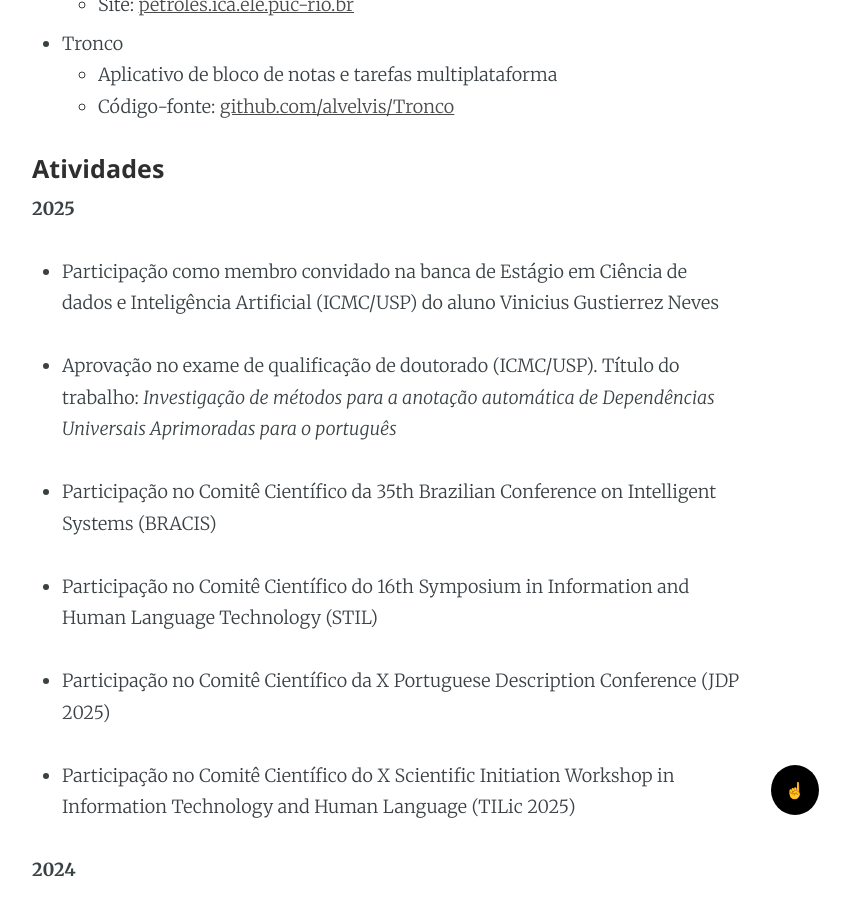
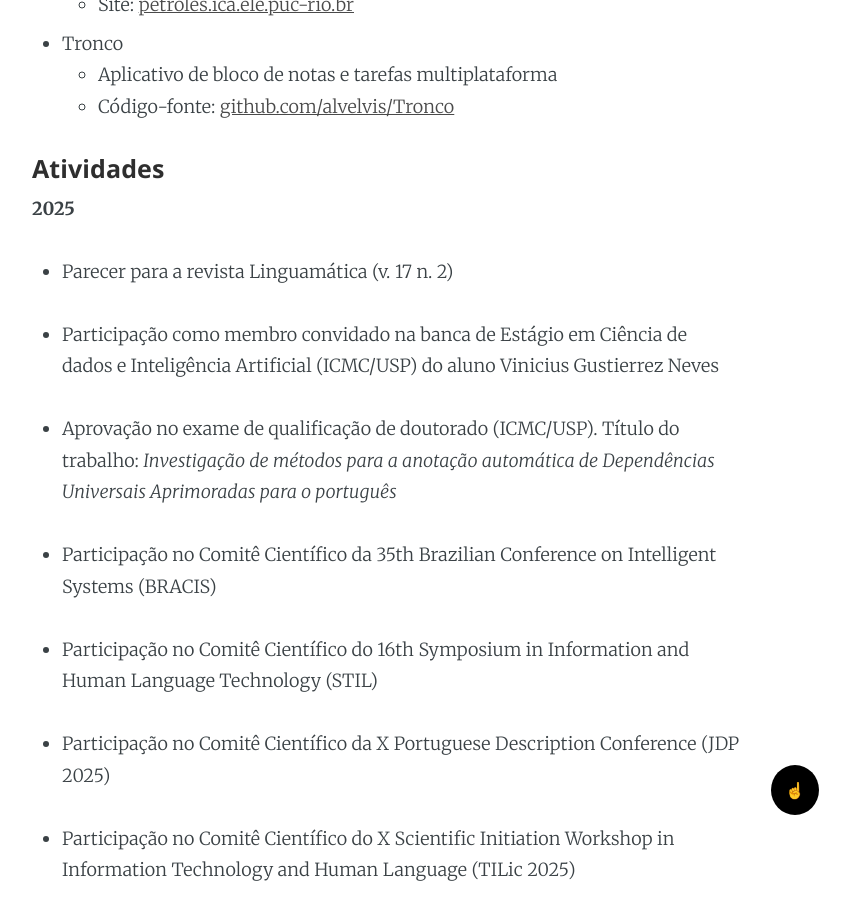
Before and after one commit to alvelvis/alvelvis.github.io, a Jekyll site: the page built from sobre.md, in a window 1280 px wide and 900 px high, scrolled down 5914 px. Shown: the whole window, without its empty margins (253-1103 px from the left). Built offline with Jekyll 4.4.1, drawn with Linux system fonts in a browser that asks for light colours.

Commit message:
parecer linguamática

```diff
--- a/sobre.md
+++ b/sobre.md
@@ -87,6 +87,8 @@ Rio de Janeiro, RJ / São Carlos, SP - Brasil
 #### Atividades
 
 **2025**
+
+- Parecer para a revista Linguamática (v. 17 n. 2)
 
 - Participação como membro convidado na banca de Estágio em Ciência de dados e Inteligência Artificial (ICMC/USP) do aluno Vinicius Gustierrez Neves
 
```
